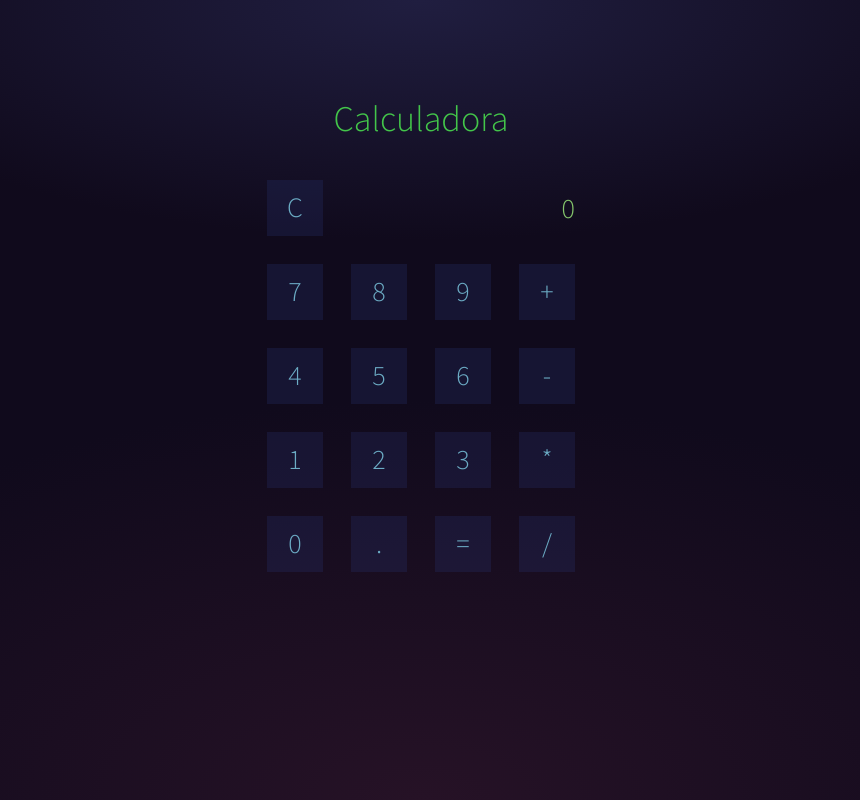
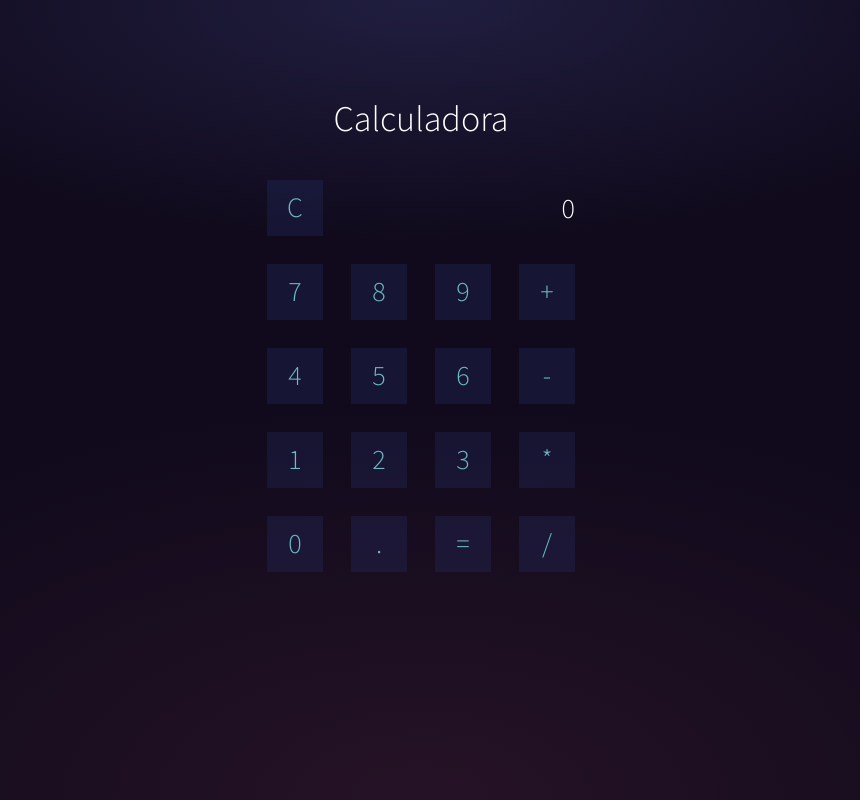
Before and after one commit to EDU3RDOBR/Calculadora, a plain HTML site: page Calculadora/index.html in a window 1280 px wide. Shown: the whole page, without its empty margins (219-1079 px from the left). Drawn offline with nearby package versions, Linux system fonts and the light colour scheme.

Commit message:
Update style.css

```diff
--- a/Calculadora/style.css
+++ b/Calculadora/style.css
@@ -5,7 +5,7 @@ html {
   color: #000000;
 }
 body {
-  color: rgb(67, 197, 74);
+  color: rgb(255, 255, 255);
   font: 300 18px/1.6 "Source Sans Pro", sans-serif;
   margin: 0;
   padding: 5em 0 2em;
@@ -19,7 +19,7 @@ h1 {
   background: -webkit-linear-gradient(45deg, #ffffff 10%, #ffffff 90%);
   -webkit-background-clip: text;
   -webkit-text-fill-color: transparent;
-  color: #85c56c;
+  color: #ffffff;
   font-weight: 400;
   margin: 0 auto 6em;
   max-width: 5em;
@@ -45,7 +45,7 @@ h1 {
 }
 
 .visualizar {
-  color: #85c56c;
+  color: #ffffff;
   float: left;
   line-height: 3em;
   text-align: right;
@@ -58,7 +58,7 @@ h1 {
 button {
   border: 0;
   background: rgba(42, 50, 113, 0.28);
-  color: #6cacc5;
+  color: #6cbbc5;
   cursor: pointer;
   float: left;
   font: inherit;
```
